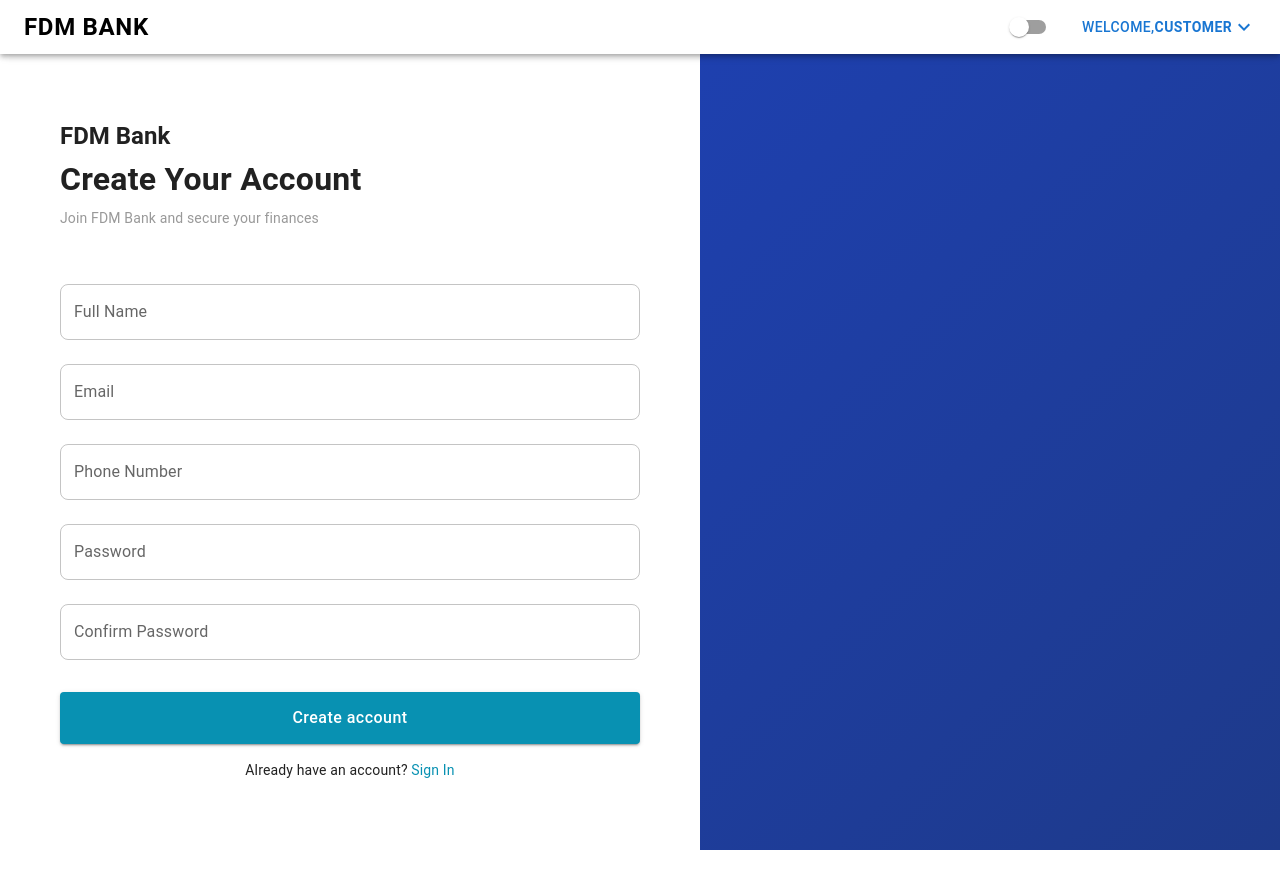
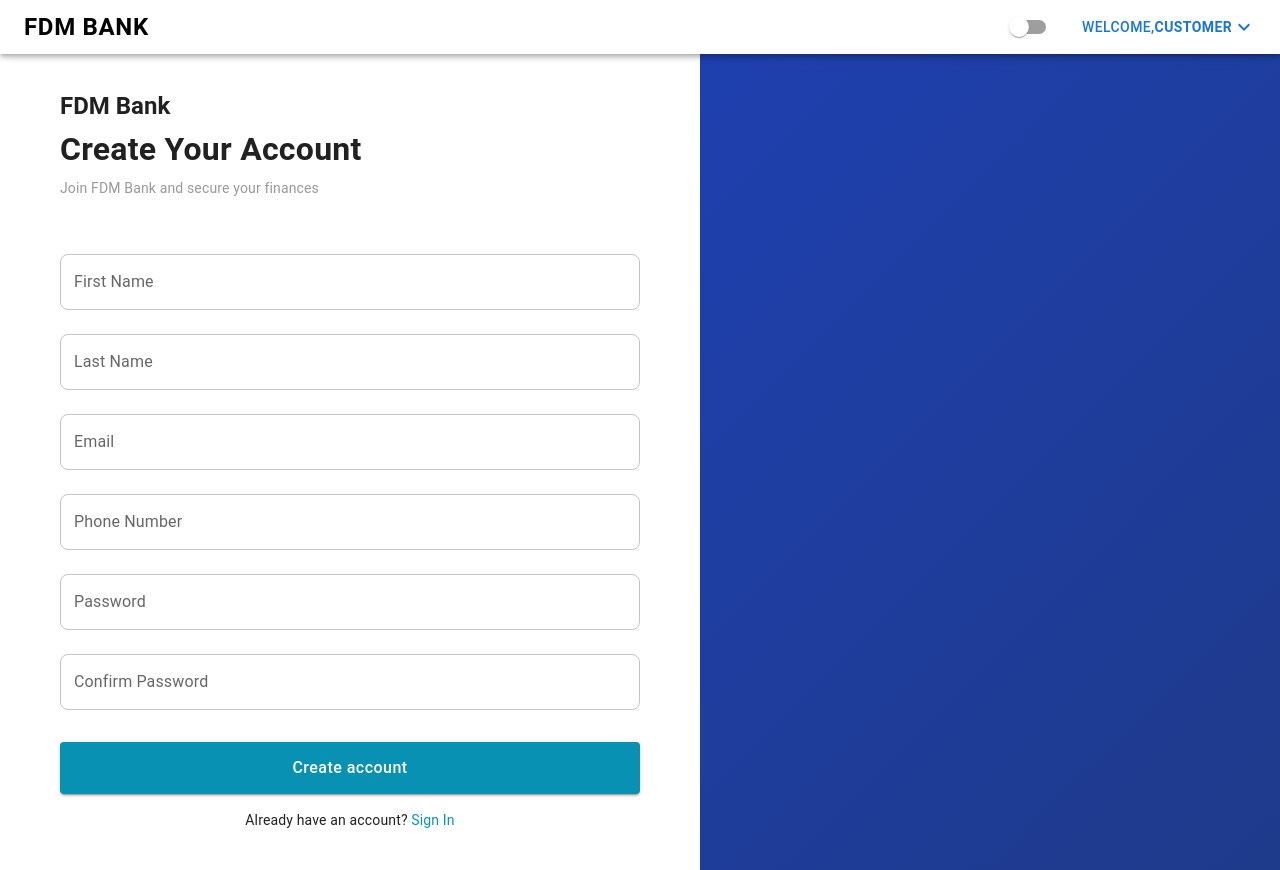
Before and after one commit to andyfdm/big_bank_theory, a React (Create React App) app in the folder frontend/: page /signup in a window 1280 px wide. Built offline with nearby package versions, Linux system fonts and the light colour scheme.

Commit message:
minor UI edits

```diff
--- a/frontend/src/pages/Profile.js
+++ b/frontend/src/pages/Profile.js
@@ -26,8 +26,7 @@ function Profile() {
   const [formData, setFormData] = useState({
     name: user?.name || '',
     email: user?.email || '',
-    phone: user?.phone || '',
-    address: user?.address || '123 Maple Street, Sydney, NSW, 2000'
+    phone: user?.phone || ''
   });
 
   const handleChange = (e) => {
@@ -140,19 +139,6 @@ function Profile() {
           </Box>
 
           <Box sx={{ mb: 3 }}>
-            <Typography variant="body2" sx={{ color: '#999', mb: 1 }}>Address</Typography>
-            <TextField
-              fullWidth
-              name="address"
-              value={formData.address}
-              onChange={handleChange}
-              disabled={!isEditing || loading}
-              variant={isEditing ? "outlined" : "standard"}
-              inputProps={{ style: { fontSize: '16px' } }}
-            />
-          </Box>
-
-          <Box sx={{ mb: 3 }}>
             <Typography variant="body2" sx={{ color: '#999', mb: 1 }}>Password</Typography>
             <TextField
               fullWidth
@@ -184,8 +170,7 @@ function Profile() {
                   setFormData({
                     name: user?.name || '',
                     email: user?.email || '',
-                    phone: user?.phone || '',
-                    address: user?.address || ''
+                    phone: user?.phone || ''
                   });
                 }}
                 disabled={loading}
--- a/frontend/src/pages/Signup.js
+++ b/frontend/src/pages/Signup.js
@@ -14,7 +14,8 @@ import './auth.css';
 
 function Signup() {
   const [formData, setFormData] = useState({
-    name: '',
+    firstName: '',
+    lastName: '',
     email: '',
     password: '',
     confirmPassword: '',
@@ -35,7 +36,7 @@ function Signup() {
     e.preventDefault();
     setError('');
 
-    if (!formData.name || !formData.email || !formData.password || !formData.phone) {
+    if (!formData.firstName || !formData.lastName || !formData.email || !formData.password || !formData.phone) {
       setError('Please fill in all fields');
       return;
     }
@@ -51,7 +52,8 @@ function Signup() {
     }
 
     const result = await signup({
-      name: formData.name,
+      firstName: formData.firstName,
+      lastName: formData.lastName,
       email: formData.email,
       password: formData.password,
       phone: formData.phone
@@ -86,8 +88,24 @@ function Signup() {
         <form onSubmit={handleSubmit}>
           <TextField
             fullWidth
-            label="Full Name"
-            name="name"
+            label="First Name"
+            name="firstNmae"
+            value={formData.name}
+            onChange={handleChange}
+            margin="normal"
+            variant="outlined"
+            // disabled={loading}
+            placeholder="John Doe"
+            sx={{
+              '& .MuiOutlinedInput-root': {
+                borderRadius: '8px'
+              }
+            }}
+          />
+          <TextField
+            fullWidth
+            label="Last Name"
+            name="lastName"
             value={formData.name}
             onChange={handleChange}
             margin="normal"
```
